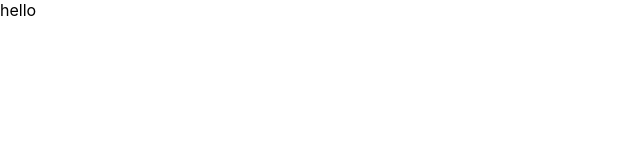
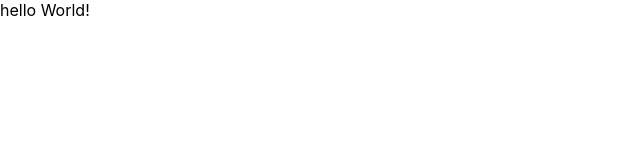
Before and after one commit to addisalemseifu/space-travelers-pro, a React (Create React App) app: page / in a window 1280 px wide. Shown: the top 160 px of the page, without its empty margins (0-640 px from the left). Built offline with nearby package versions, Linux system fonts and the light colour scheme.

Commit message:
Update App.js

```diff
--- a/src/App.js
+++ b/src/App.js
@@ -1,9 +1,5 @@
 function App() {
-  return (
-    <div className="App">
-      hello
-    </div>
-  );
+  return <div className="App">hello World!</div>;
 }
 
 export default App;
```
